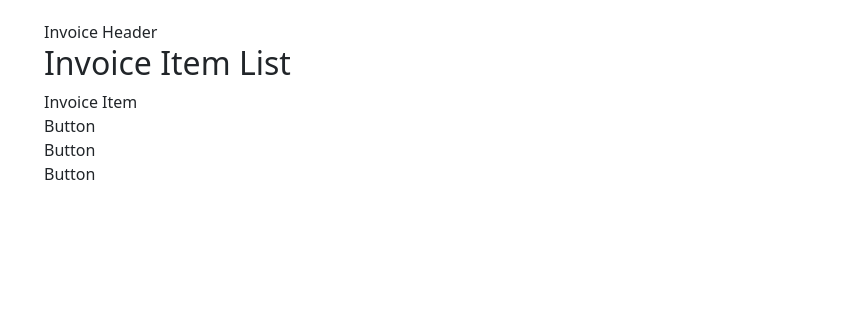
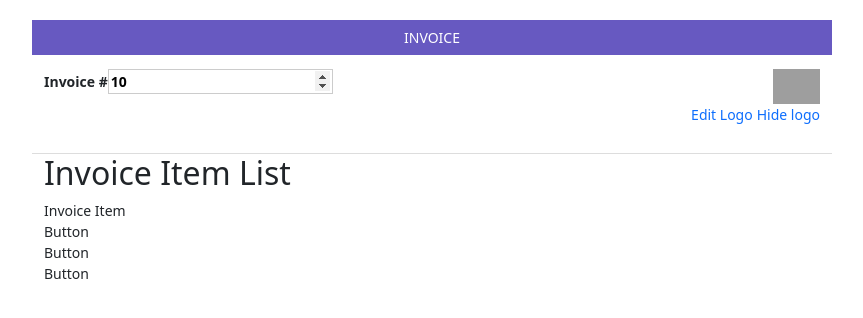
Before and after one commit to metaware/angular-invoicing, a React app: page / in a window 1280 px wide. Shown: the top 318 px of the page, without its empty margins (208-1071 px from the left). Built offline with nearby package versions, Linux system fonts and the light colour scheme; grey boxes are pictures that could not be loaded.

Commit message:
Created Header Component

```diff
--- a/src/App.tsx
+++ b/src/App.tsx
@@ -1,4 +1,3 @@
-import "./style.css"
 import Invoice from "./pages/Invoice"
 
 function App() {
--- /dev/null
+++ b/src/components/Header/index.tsx
@@ -0,0 +1,91 @@
+import "./style.css"
+import { capitalize, capitalizeFirstLetter } from "../../util/StringUtil"
+import { InvoiceData } from "../../types/Invoice"
+import React, { useRef, useEffect, useState } from "react"
+
+type Props = {
+  page: string
+  invoiceData: InvoiceData
+  setInvoiceData: React.Dispatch<React.SetStateAction<InvoiceData>>
+}
+
+const Header: React.FC<Props> = ({ page, invoiceData, setInvoiceData }) => {
+  const [logo, setLogo] = useState("../../assets/logo.svg")
+  const [showLogo, setShowLogo] = useState<boolean>(true)
+  const numberRef = useRef<HTMLInputElement | null>(null)
+  const editRef = useRef<HTMLInputElement | null>(null)
+
+  useEffect(() => {
+    numberRef.current?.focus()
+  }, [])
+
+  const handleChange = (e: React.ChangeEvent<HTMLInputElement>) => {
+    setInvoiceData({
+      ...invoiceData,
+      invoiceNumber: +e.currentTarget.value,
+    })
+  }
+
+  const handleLogoChange = (e: React.ChangeEvent<HTMLInputElement>) => {
+    let file
+    if (e.target.files instanceof FileList) file = e.target.files[0]
+    if (file) setLogo(`${URL.createObjectURL(file)}`)
+  }
+
+  const handleEditClick = (e: React.MouseEvent<HTMLAnchorElement>) => {
+    e.preventDefault()
+    editRef.current?.click()
+  }
+
+  const handleShowClick = (e: React.MouseEvent<HTMLAnchorElement>) => {
+    e.preventDefault()
+    setShowLogo(!showLogo)
+  }
+
+  return (
+    <>
+      <div className="row">
+        <div className="col-xs-12 heading">{capitalize(page)}</div>
+      </div>
+      <div className="row branding">
+        <div className="col-6">
+          <div className="invoice-number-container">
+            <label htmlFor="invoice-number">
+              {capitalizeFirstLetter(page)} #
+            </label>
+            <input
+              type="number"
+              id="invoiceNumber"
+              value={invoiceData.invoiceNumber}
+              onChange={handleChange}
+              ref={numberRef}
+            />
+          </div>
+        </div>
+        <div className="col-6 logo-container">
+          <input
+            type="file"
+            id="imgInp"
+            ref={editRef}
+            onChange={handleLogoChange}
+          />
+          {showLogo && (
+            <img src={logo} id="company_logo" alt="Company Logo" height={35} />
+          )}
+          <div>
+            <div className="noPrint">
+              <a href="/#" onClick={handleEditClick}>
+                Edit Logo
+              </a>
+              <a href="/#" id="remove_logo" onClick={handleShowClick}>
+                {showLogo ? "Hide logo" : "Show logo"}
+              </a>
+            </div>
+          </div>
+        </div>
+      </div>
+    </>
+  )
+}
+
+export default Header
--- /dev/null
+++ b/src/components/Header/style.css
@@ -0,0 +1,9 @@
+.heading {
+  /* background-color: #a397d8; */
+  background-color: #6759c1;
+  color: #fff;
+  margin-bottom: 1em;
+  text-align: center;
+  line-height: 2.5em;
+  font-size: 0.875rem;
+}
--- a/src/components/InvoiceHeader/index.tsx
+++ /dev/null
@@ -1,5 +0,0 @@
-const InvoiceHeader: React.FC = () => {
-  return <div>Invoice Header</div>
-}
-
-export default InvoiceHeader
--- a/src/index.tsx
+++ b/src/index.tsx
@@ -3,6 +3,7 @@ import ReactDOM from "react-dom/client"
 import App from "./App"
 // Bootstrap CSS
 import "bootstrap/dist/css/bootstrap.min.css"
+import "./style.css"
 // Bootstrap Bundle JS
 import "bootstrap/dist/js/bootstrap.bundle.min"
 
--- a/src/pages/Invoice.tsx
+++ b/src/pages/Invoice.tsx
@@ -1,13 +1,22 @@
-import InvoiceHeader from "../components/InvoiceHeader"
+import Header from "../components/Header"
 import InvoiceInfo from "../components/InvoiceInfo"
 import InvoiceItemList from "../components/InvoiceItemList"
 import InvoiceItem from "../components/InvoiceItem"
 import Button from "../components/Button"
+import { useState } from "react"
+import { InvoiceData, initialInvoiceData } from "../types/Invoice"
 
 function Invoice() {
+  const [invoiceData, setInvoiceData] =
+    useState<InvoiceData>(initialInvoiceData)
+
   return (
     <div className="container">
-      <InvoiceHeader />
+      <Header
+        page="invoice"
+        invoiceData={invoiceData}
+        setInvoiceData={setInvoiceData}
+      />
       <InvoiceInfo />
       <InvoiceItemList>
         <InvoiceItem />
--- a/src/style.css
+++ b/src/style.css
@@ -8,6 +8,19 @@
   display: block;
   overflow: hidden;
   position: relative;
+}
+
+body {
+  font-size: 0.875rem;
+}
+
+a {
+  text-decoration: none;
+  margin-left: 0.25rem;
+}
+
+a:hover {
+  text-decoration: underline;
 }
 
 .items-table .row {
@@ -48,13 +61,6 @@ input:focus {
   outline: 0;
 }
 
-.heading {
-  background-color: #357ebd;
-  color: #fff;
-  margin-bottom: 1em;
-  text-align: center;
-  line-height: 2.5em;
-}
 .branding {
   padding-bottom: 2em;
   border-bottom: 1px solid #ddd;
--- /dev/null
+++ b/src/types/Invoice.ts
@@ -0,0 +1,46 @@
+export interface InvoiceData {
+  tax: number
+  invoiceNumber: number
+  customerInfo: {
+    name: string
+    webLink: string
+    address1: string
+    address2: string
+    postal: string
+  }
+  companyInfo: {
+    name: string
+    webLink: string
+    address1: string
+    address2: string
+    postal: string
+  }
+  items: Item[]
+}
+
+export interface Item {
+  qty: number
+  description: string
+  cost: number
+  key: string
+}
+
+export const initialInvoiceData = {
+  tax: 13,
+  invoiceNumber: 10,
+  customerInfo: {
+    name: "Mr. John Doe",
+    webLink: "John Doe Designs Inc.",
+    address1: "1 Infinite Loop",
+    address2: "Cupertino, California, US",
+    postal: "90210",
+  },
+  companyInfo: {
+    name: "Metaware Labs",
+    webLink: "www.metawarelabs.com",
+    address1: "123 Yonge Street",
+    address2: "Toronto, ON, Canada",
+    postal: "M5S 1B6",
+  },
+  items: [{ qty: 10, description: "Gadget", cost: 9.95, key: "object:27" }],
+}
--- /dev/null
+++ b/src/util/StringUtil.ts
@@ -0,0 +1,8 @@
+export const capitalize = (str: string): string => {
+  return str.toUpperCase()
+}
+
+export const capitalizeFirstLetter = (str: string): string => {
+  const capitalized = str.toUpperCase().charAt(0) + str.slice(1)
+  return capitalized
+}
```
